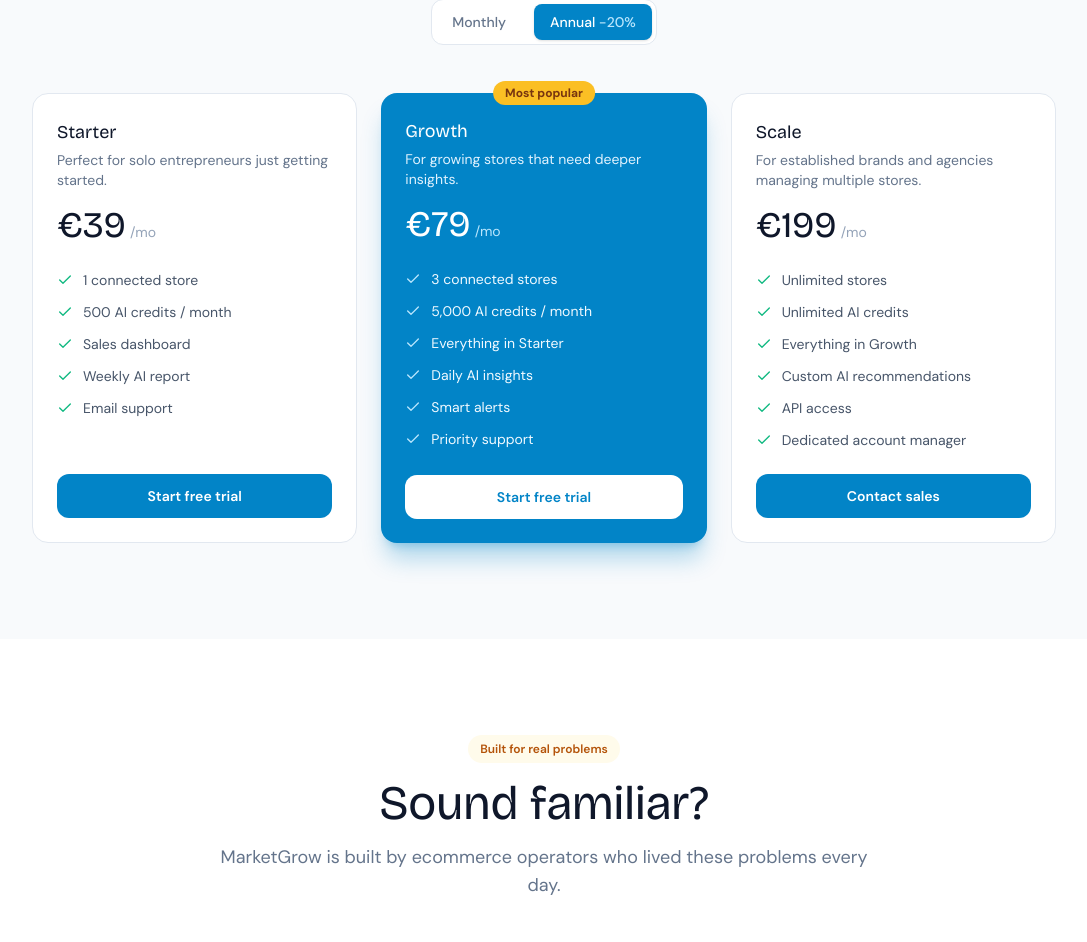
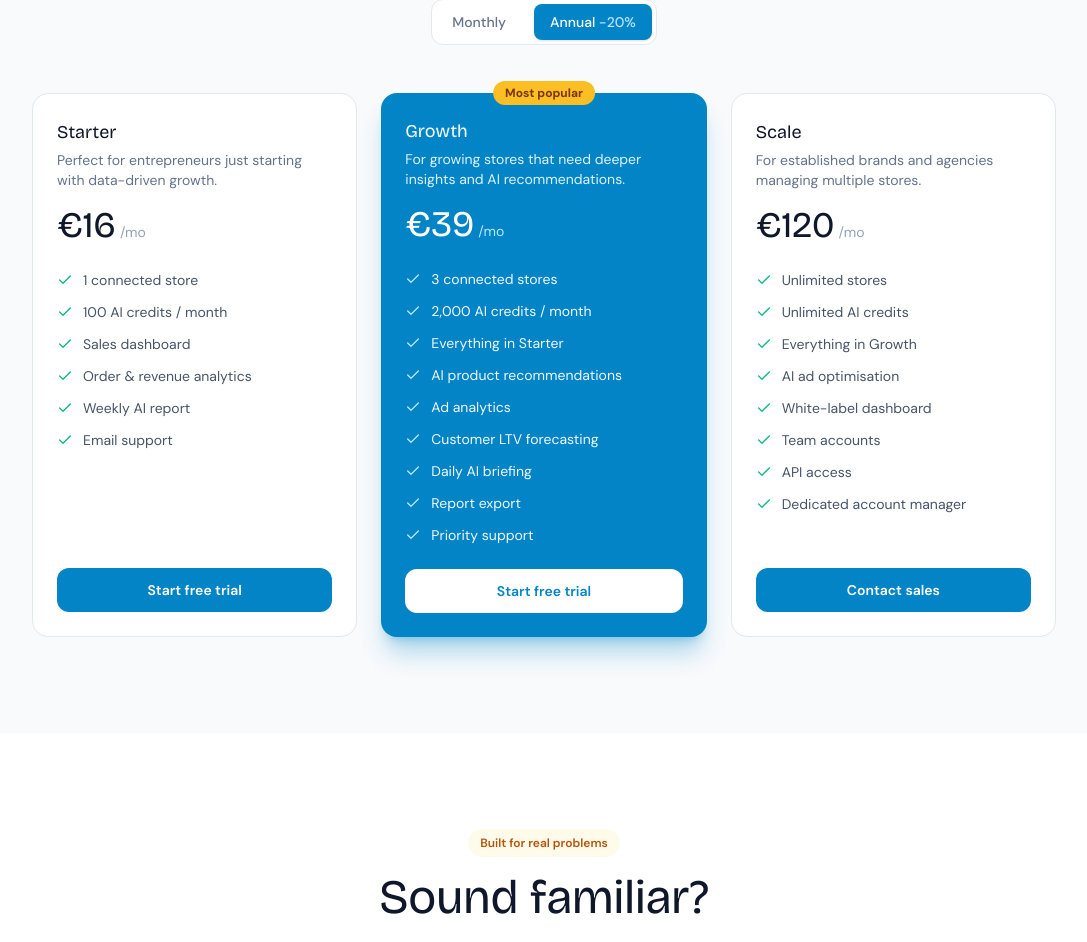
Before and after one commit to Julian0912608/marketgrowth-frontend, a Next.js app: page / in a window 1280 px wide. Shown: the part 4429-5371 px from the top of the page, without its empty margins (96-1183 px from the left). Built offline with nearby package versions, Linux system fonts and the light colour scheme.

Commit message:
Update sections.tsx

```diff
--- a/components/marketing/sections.tsx
+++ b/components/marketing/sections.tsx
@@ -331,21 +331,30 @@ export function AdCreative() {
 // ── Pricing ───────────────────────────────────────────────────
 const plans = [
   {
-    slug: 'starter', name: 'Starter', price: 49, popular: false,
-    desc: 'Perfect for solo entrepreneurs just getting started.',
-    features: ['1 connected store', '500 AI credits / month', 'Sales dashboard', 'Weekly AI report', 'Email support'],
+    slug: 'starter',
+    name: 'Starter',
+    price: 20,
+    popular: false,
+    desc: 'Perfect for entrepreneurs just starting with data-driven growth.',
+    features: ['1 connected store', '100 AI credits / month', 'Sales dashboard', 'Order & revenue analytics', 'Weekly AI report', 'Email support'],
     cta: 'Start free trial',
   },
   {
-    slug: 'growth', name: 'Growth', price: 99, popular: true,
-    desc: 'For growing stores that need deeper insights.',
-    features: ['3 connected stores', '5,000 AI credits / month', 'Everything in Starter', 'Daily AI insights', 'Smart alerts', 'Priority support'],
+    slug: 'growth',
+    name: 'Growth',
+    price: 49,
+    popular: true,
+    desc: 'For growing stores that need deeper insights and AI recommendations.',
+    features: ['3 connected stores', '2,000 AI credits / month', 'Everything in Starter', 'AI product recommendations', 'Ad analytics', 'Customer LTV forecasting', 'Daily AI briefing', 'Report export', 'Priority support'],
     cta: 'Start free trial',
   },
   {
-    slug: 'scale', name: 'Scale', price: 249, popular: false,
+    slug: 'scale',
+    name: 'Scale',
+    price: 150,
+    popular: false,
     desc: 'For established brands and agencies managing multiple stores.',
-    features: ['Unlimited stores', 'Unlimited AI credits', 'Everything in Growth', 'Custom AI recommendations', 'API access', 'Dedicated account manager'],
+    features: ['Unlimited stores', 'Unlimited AI credits', 'Everything in Growth', 'AI ad optimisation', 'White-label dashboard', 'Team accounts', 'API access', 'Dedicated account manager'],
     cta: 'Contact sales',
   },
 ];
```
